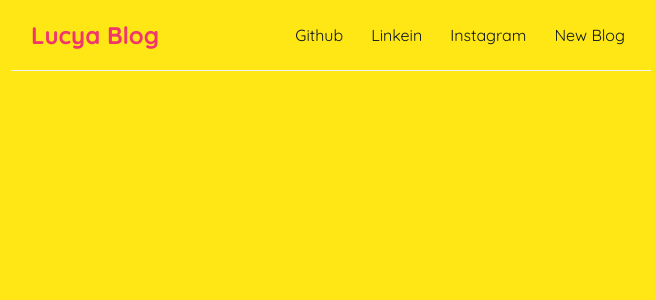
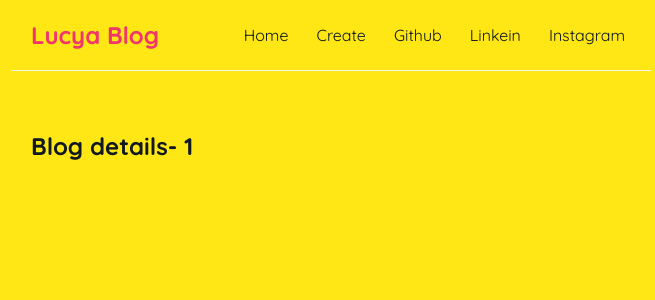
Before and after one commit to Lucy-okoth/Lucya_blog, a React (Create React App) app: page /blogs/1 in a window 1280 px wide. Shown: the top 300 px of the page, without its empty margins (309-964 px from the left). Built offline with nearby package versions, Linux system fonts and the light colour scheme.

Commit message:
Added dynamic routes

```diff
--- a/src/App.js
+++ b/src/App.js
@@ -3,6 +3,7 @@
 import Navbar from './NavBar';
 import Home from './Home';
 import Create from './Create';
+import BlogDetails from './BlogDetails';
 function App() {
 
 
@@ -20,6 +21,9 @@
       <Route path="/create">
         <Create />
       </Route>
+      <Route path="/blogs/:id">
+        <BlogDetails />
+      </Route>
       </Switch>
 
         </div>
--- /dev/null
+++ b/src/BlogDetails.jsx
@@ -0,0 +1,12 @@
+import { useParams } from "react-router-dom";
+
+const BlogDetails = () => {
+    const{ id } = useParams();
+    return (
+        <div className="blog-details">
+            <h2>Blog details- { id }</h2>
+        </div>
+     );
+}
+
+export default BlogDetails;
--- a/src/BlogList.jsx
+++ b/src/BlogList.jsx
@@ -1,3 +1,5 @@
+import { Link } from "react-router-dom";
+
 const BlogList = ({ blogs, title}) => {
 
     return (
@@ -5,8 +7,11 @@
             <h2>{ title }</h2>
              {blogs.map((blog) => (
                 <div className="blog-preview" key={blog.id}>
-                <h2>{ blog.title }</h2>
+                    <Link to={`/blogs/${blog.id}`}>
+                    <h2>{ blog.title }</h2>
                 <p>Written By {blog.author}</p>
+
+                    </Link>
 
                 </div>
 
--- a/src/Home.jsx
+++ b/src/Home.jsx
@@ -1,4 +1,4 @@
-import { useState, useEffect } from "react";
+// import { useState, useEffect } from "react";
 import BlogList from "./BlogList";
 import useFetch from "./UseFetch";
 
--- a/src/NavBar.jsx
+++ b/src/NavBar.jsx
@@ -1,13 +1,15 @@
-
+import { Link } from "react-router-dom";
 const Navbar = () => {
     return (
         <nav className="navbar">
         <h1>Lucya Blog</h1>
         <div className="links">
-            <a href="/">Github</a>
-            <a href="/">Linkein</a>
-            <a href="/">Instagram</a>
-            <a href="/create">New Blog</a>
+            <Link to="/">Home</Link>
+            <Link to="/">Create</Link>
+            <Link to="/">Github</Link>
+            <Link to="/">Linkein</Link>
+            <Link to="/">Instagram</Link>
+            {/* <Link to="/create">New Blog</Link> */}
         </div>
         </nav>
      );
--- a/src/UseFetch.jsx
+++ b/src/UseFetch.jsx
@@ -6,8 +6,11 @@
    const [error, setError] = useState(null);
 
     useEffect (() =>{
+        const abortCont = new AbortController();
+
+
         setTimeout(() => {
-                fetch(url)
+                fetch(url, {signal: abortCont.signal})
             .then(res => {
                 // console.log(res);
              if(!res.ok ){
@@ -25,11 +28,19 @@
 
             })
             .catch(err => {
+                if(err.name === "AbortError"){
+                    console.log("fetch aborted")
+                } else {
+
+
+                }
                 setIsPending(false);
               setError(err.message);
 
             })
         }, 1000);
+
+            return () => abortCont.abort();
        }, [url]);
 
        return {data, isPending, error}
--- a/src/index.css
+++ b/src/index.css
@@ -52,3 +52,7 @@
   color: #f1356d;
   margin-bottom: 8px;
 }
+
+.blog-preview a{
+  text-decoration: none;
+}
```
